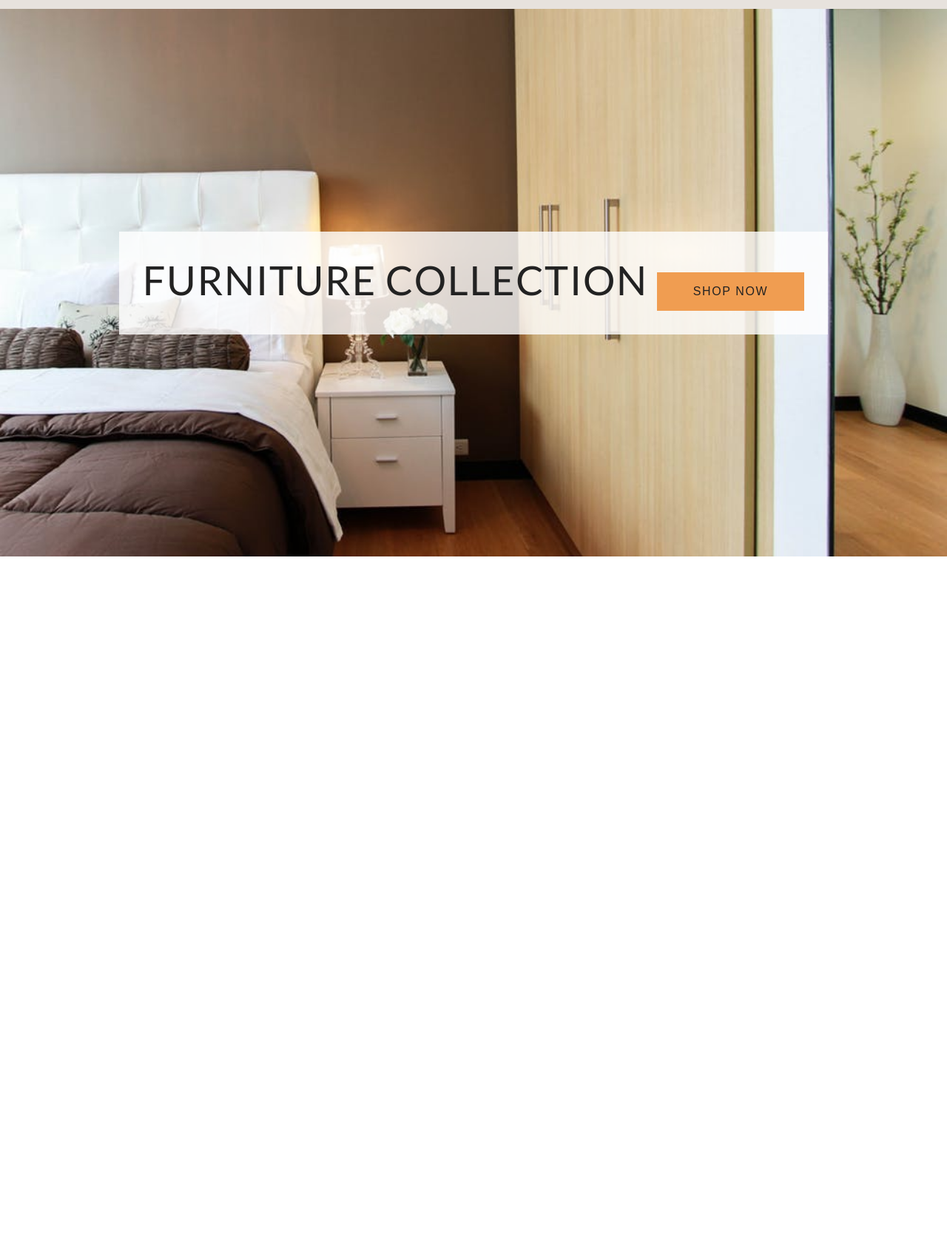
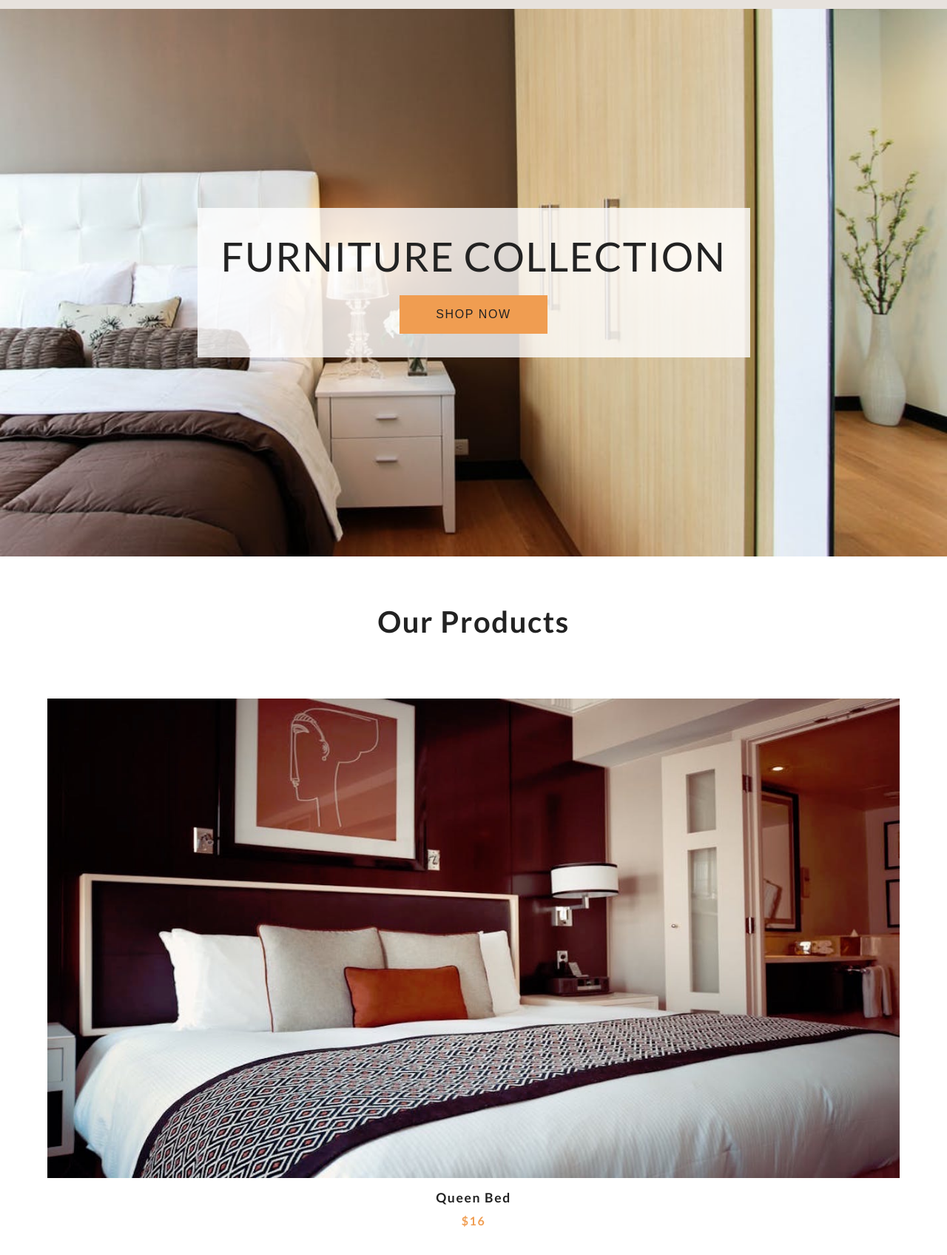
Before and after one commit to Yaryna-Martyniuk/comfy-house--vanilla-js, a plain HTML site: page index.html in a window 1280 px wide. Shown: the part 48-1744 px from the top of the page at 74% size. Before the commit the page ends 800 px from the top, so only its background shows below. Drawn offline with Linux system fonts and the light colour scheme.

Commit message:
product section added, css rules are commented

```diff
--- a/index.html
+++ b/index.html
@@ -36,16 +36,43 @@
         <!-- hero -->
         <header class="hero">
             <div class="banner">
-                <hi class="banner-title">
-                    furniture collection
-                </hi>
-                <button class="banner-btn">shop now</button>
+                <hi class="banner-title"> furniture collection </hi>
+                <div class="banner-container">
+                    <button class="banner-btn">shop now</button>
+                </div>
             </div>
-
         </header>
 
         <!-- end of hero -->
 
+        <!-- products -->
+
+        <section class="products">
+            <div class="section-title">
+                <h2>our products</h2>
+            </div>
+            <div class="products-center">
+                <!-- single product -->
+                <article class="product">
+                    <div class="img-container">
+                        <img
+                            src="./images/product-1.jpeg"
+                            alt="product"
+                            class="product-img"
+                        />
+                        <button class="bag-btn" data-id="1">
+                            <i class="fas fa-shopping-cart"></i>
+                            add to bag
+                        </button>
+                    </div>
+                    <h3>queen bed</h3>
+                    <h4>$16</h4>
+                </article>
+                <!-- end of single product -->
+            </div>
+        </section>
+        <!-- end of products -->
+
         <script src="app.js"></script>
     </body>
 </html>
--- a/styles.css
+++ b/styles.css
@@ -57,11 +57,10 @@ body {
 }
 /* --------------- End of Navbar ---------------- */
 
-
 /* --------------- Hero ---------------- */
 .hero {
     min-height: calc(100vh - 60px);
-  background: url("./images/hero-bcg.jpeg") center/cover no-repeat;
+    background: url('./images/hero-bcg.jpeg') center/cover no-repeat;
     display: flex;
     align-items: center;
     justify-content: center;
@@ -77,6 +76,10 @@ body {
     text-transform: uppercase;
     letter-spacing: var(--mainSpacing);
     margin-bottom: 3rem;
+}
+
+.banner-container {
+    margin-top: 1.2rem;
 }
 .banner-btn {
     padding: 1rem 3rem;
@@ -94,3 +97,90 @@ body {
     color: var(--primaryColor);
 }
 /* --------------- End of Hero ---------------- */
+
+/* --------------- Products ---------------- */
+
+.products {
+    padding: 4rem 0;
+}
+.section-title h2 {
+    text-align: center;
+    font-size: 2.5rem;
+    margin-bottom: 5rem;
+    text-transform: capitalize;
+    letter-spacing: var(--mainSpacing);
+}
+.products-center {
+    width: 90vw;
+    margin: 0 auto;
+    max-width: 1170px;
+    display: grid;
+    grid-template-columns: repeat(auto-fit, minmax(260px, 1fr));
+
+    /* auto-fit - збільшує зображення для заповнення всіє ширига екрана */
+
+    /* auto-fill - додає тільки вказаної ширини продукти, залишаючи забагато  вільного місця, якщо елемнтів замало, щоб заповнити ширину екрану*/
+
+    /* minmax(260px,1fr) -- мінімальна ширина одного продукту 260px, якщо є місце - додати ще одим елемент - 1fr)
+     */
+    grid-column-gap: 1.5rem;
+    /* відстань між колонками */
+    grid-row-gap: 2rem;
+    /* top and bottom елементів */
+}
+.img-container {
+    position: relative;
+    /* тут використоють  position: relative, щоб для bag-btn як дочірнього елемента використати position: absolute  */
+    overflow: hidden;
+}
+.bag-btn {
+    position: absolute;
+    top: 70%;
+    right: 0;
+    background: var(--primaryColor);
+    border: none;
+    text-transform: uppercase;
+    padding: 0.5rem 0.75rem;
+    letter-spacing: var(--mainSpacing);
+    font-weight: bold;
+    transition: var(--mainTransition);
+    transform: translateX(101%);
+    /* transform: translateX(101%) допомагає ховати кнопку  */
+    cursor: pointer;
+}
+.bag-btn:hover {
+    color: var(--mainWhite);
+}
+.fa-shopping-cart {
+    margin-right: 0.5rem;
+}
+.img-container:hover .bag-btn {
+    transform: translateX(0);
+    /* так появляється кнопка */
+}
+.product-img {
+    display: block;
+    width: 100%;
+    min-height: 12rem;
+    transition: var(--mainTransition);
+}
+.img-container:hover .product-img {
+    opacity: 0.5;
+}
+
+.product h3 {
+    text-transform: capitalize;
+    font-size: 1.1rem;
+    margin-top: 1rem;
+    letter-spacing: var(--mainSpacing);
+    text-align: center;
+}
+
+.product h4 {
+    margin-top: 0.7rem;
+    letter-spacing: var(--mainSpacing);
+    color: var(--primaryColor);
+    text-align: center;
+}
+
+/* ---------------End of Products ---------------- */
```
Also changed, not shown: main.css (+0 -74 lines). Lines whose indentation alone changed are shown as unchanged.
